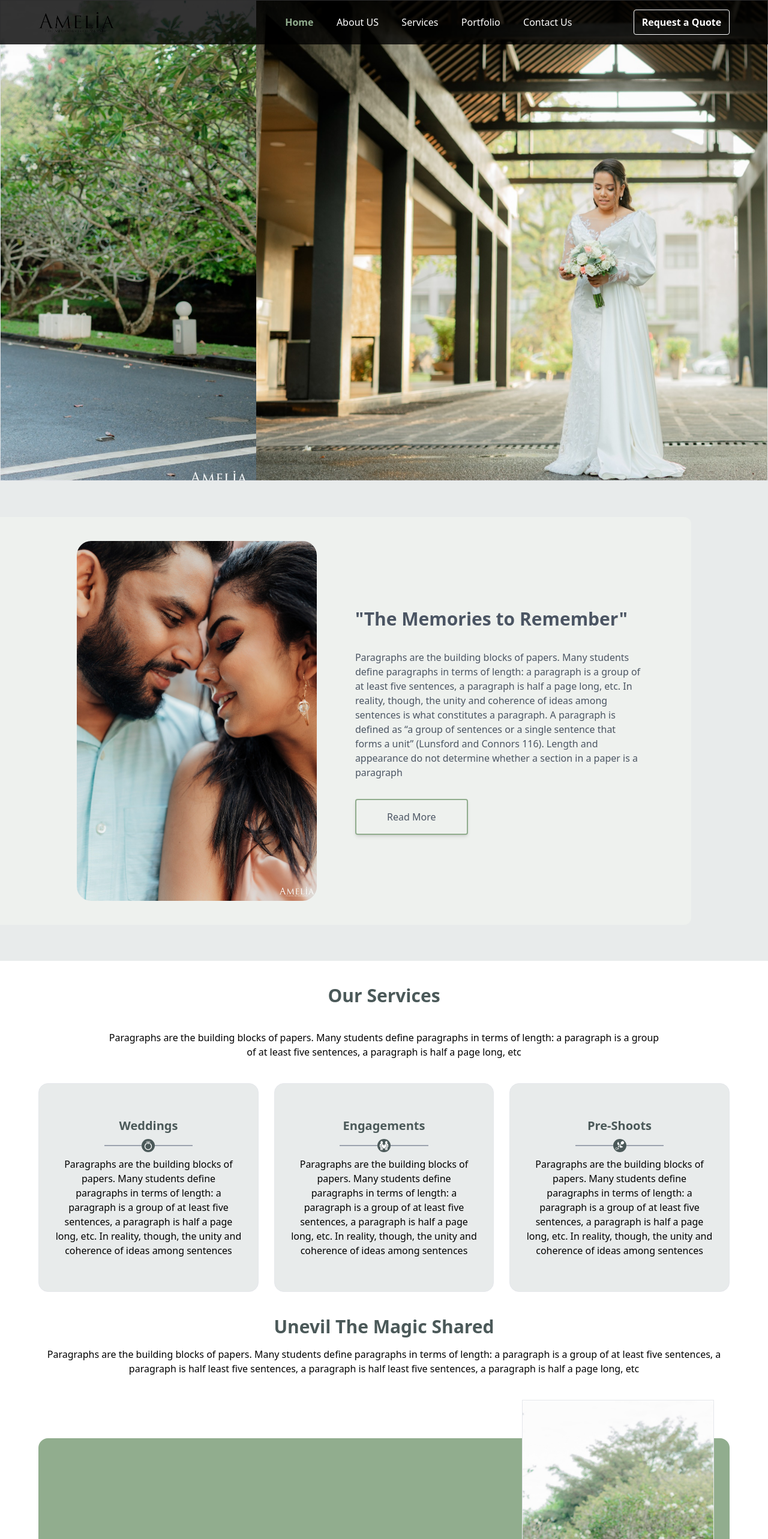
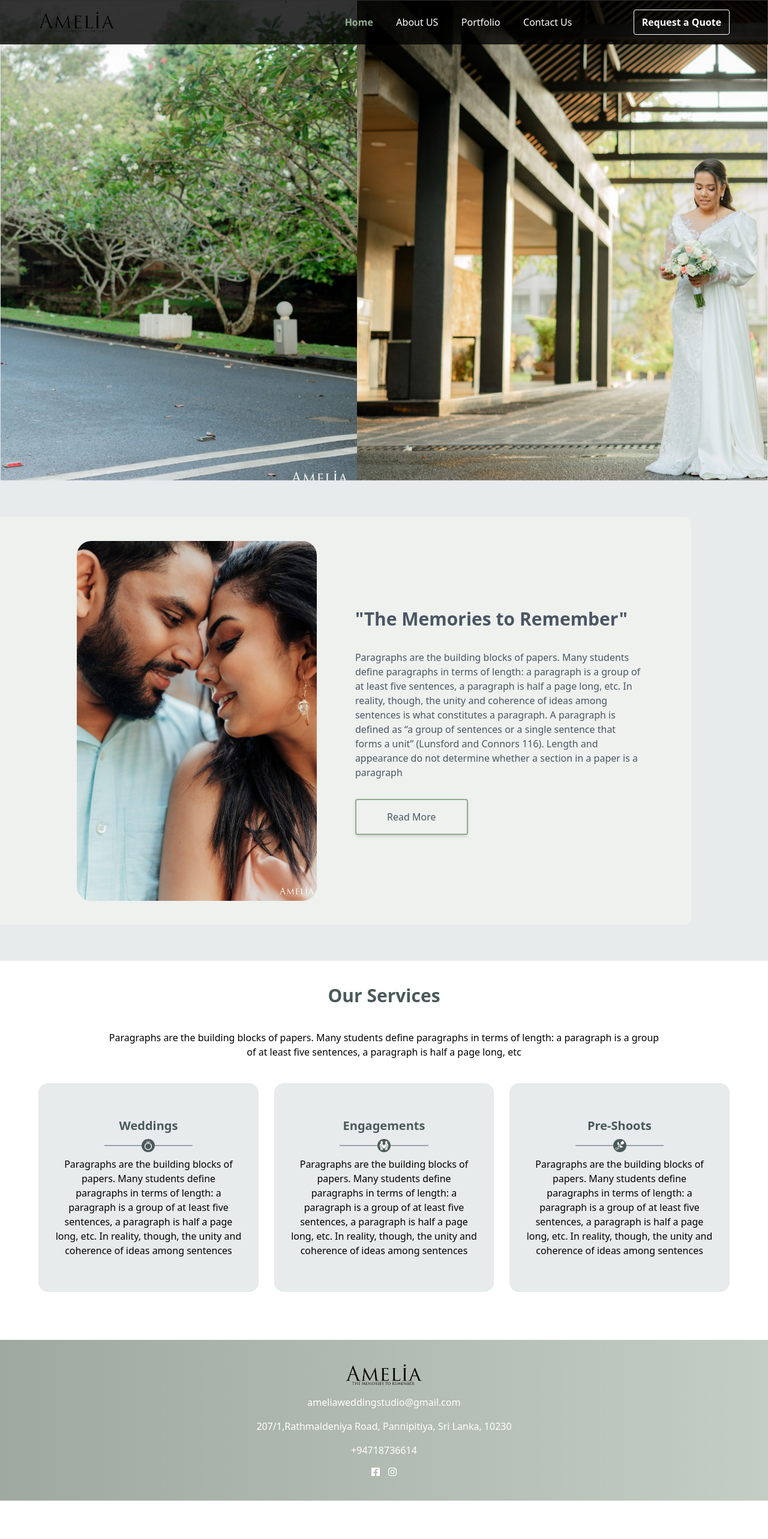
Before and after one commit to TharakaJayz/photographer-front, a React (Create React App) app: page / in a window 1280 px wide. Shown: the top 2566 px of the page at 60% size. After the commit the page ends 2502 px from the top, so only its background shows below. Built offline with nearby package versions, Linux system fonts and the light colour scheme.

Commit message:
remove service page

```diff
--- a/src/components/Navbar.tsx
+++ b/src/components/Navbar.tsx
@@ -22,9 +22,9 @@ const Navbar = () => {
                     <NavLink  className={({ isActive }) =>
                          isActive ? "text-primary font-semibold lg_:w-full lg_:text-left lg_:text-white lg_:bg-primary  lg_:pl-vw5 lg_:py-vh1  " : "text-white lg_:w-full lg_:text-left lg_:pl-vw5 lg_:py-vh1  "
                     }  to="/about" onClick={()=>{setNavSecLogic(false)}}>About US</NavLink>
-                    <NavLink className={({ isActive }) =>
+                    {/* <NavLink className={({ isActive }) =>
                          isActive ? "text-primary font-semibold lg_:w-full lg_:text-left lg_:text-white lg_:bg-primary  lg_:pl-vw5 lg_:py-vh1  " : "text-white lg_:w-full lg_:text-left lg_:pl-vw5 lg_:py-vh1  "
-                    } to="/service" onClick={()=>{setNavSecLogic(false)}}>Services</NavLink>
+                    } to="/service" onClick={()=>{setNavSecLogic(false)}}>Services</NavLink> */}
                     <NavLink className={({ isActive }) =>
                         isActive ? "text-primary font-semibold lg_:w-full lg_:text-left lg_:text-white lg_:bg-primary  lg_:pl-vw5 lg_:py-vh1  " : "text-white lg_:w-full lg_:text-left lg_:pl-vw5 lg_:py-vh1  "
                     } to="/portfolio" onClick={()=>{setNavSecLogic(false)}}>Portfolio</NavLink>
--- a/src/pages/Home.tsx
+++ b/src/pages/Home.tsx
@@ -17,7 +17,7 @@ const Home = (props: Props) => {
              <HomeMemory  />
              <HomeService />
              {/* <HomeSwiper/> */}
-             <HomeReview />
+             {/* <HomeReview /> */}
         </div>
     )
 }
```
